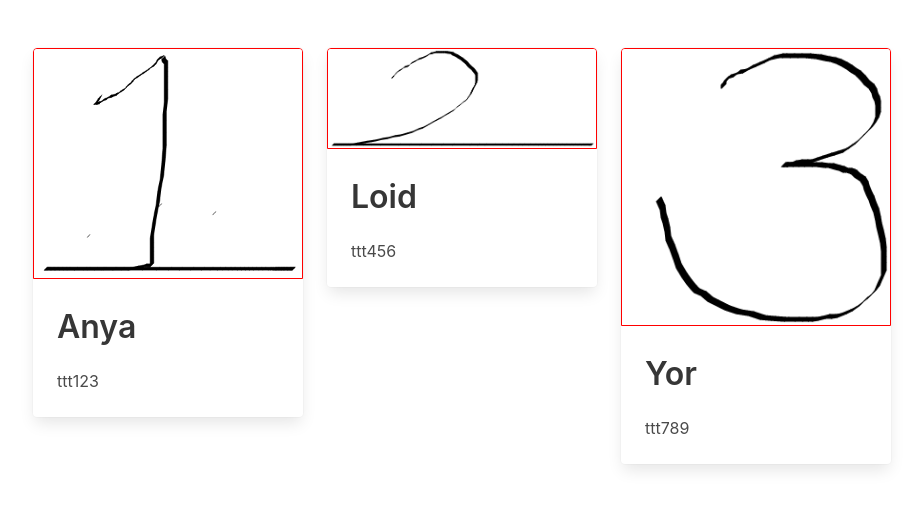
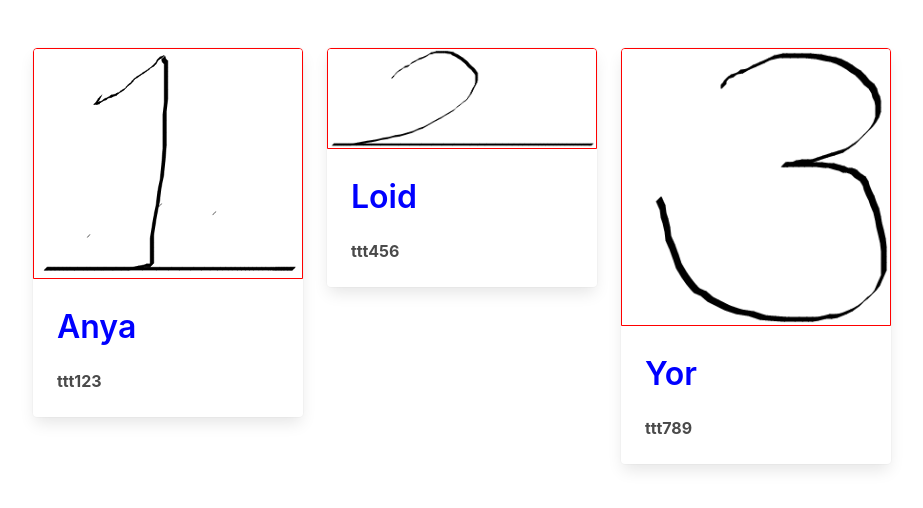
Before and after one commit to tim811223/ReactLab, a React (Vite) app in the folder components/: page / in a window 1280 px wide. Shown: the top 508 px of the page, without its empty margins (31-954 px from the left). Built offline with nearby package versions, Linux system fonts and the light colour scheme.

Commit message:
no message

```diff
--- a/components/src/Card.css
+++ b/components/src/Card.css
@@ -1,3 +1,11 @@
 .card .card-image img{
   border:1px solid red;
 }
+
+.card .card-content h3{
+  color:blue;
+}
+
+.card .card-content p{
+  font-weight:bold;
+}
```
